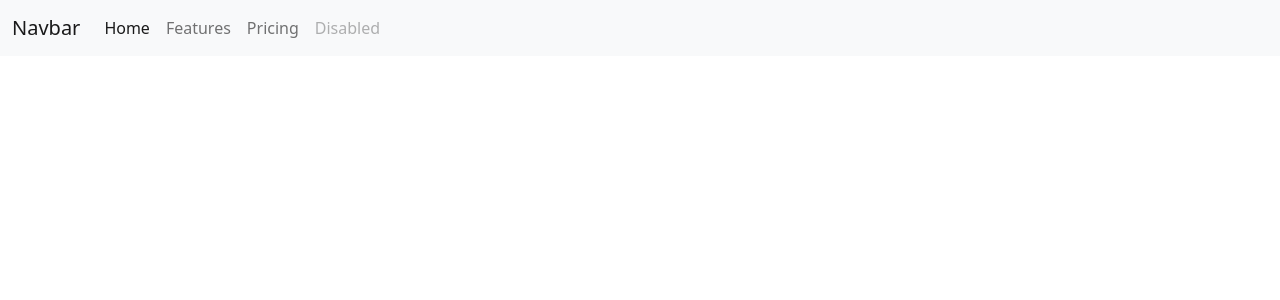
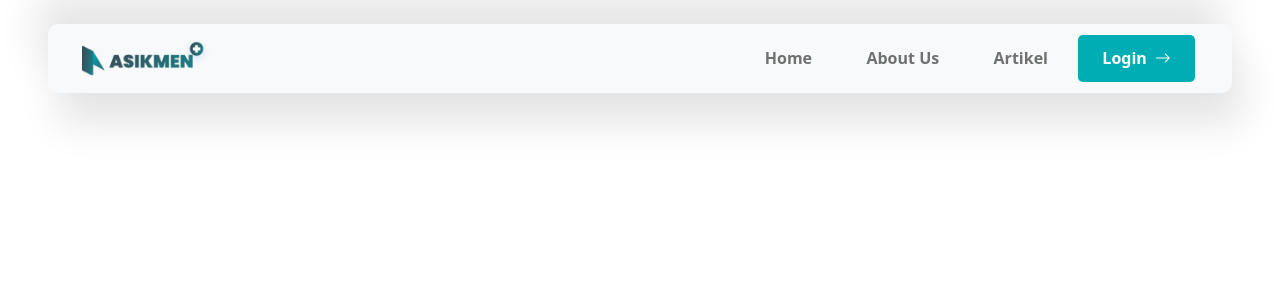
Before and after one commit to diasramadhan/capstone-asikmen, a React (Create React App) app: page / in a window 1280 px wide. Shown: the top 300 px of the page. Built offline with nearby package versions, Linux system fonts and the light colour scheme.

Commit message:
add Navbar

```diff
--- a/package.json
+++ b/package.json
@@ -40,6 +40,7 @@
     ]
   },
   "devDependencies": {
+    "@types/bootstrap": "^5.2.6",
     "eslint": "^8.28.0",
     "eslint-config-airbnb": "^19.0.4",
     "eslint-plugin-import": "^2.26.0",
--- a/public/index.html
+++ b/public/index.html
@@ -1,17 +1,15 @@
 <!DOCTYPE html>
 <html lang="en">
-
   <head>
-  <meta charset="UTF-8">
-  <meta http-equiv="X-UA-Compatible" content="IE=edge">
-  <meta name="viewport" content="width=device-width, initial-scale=1.0">
+    <meta charset="UTF-8" />
+    <meta http-equiv="X-UA-Compatible" content="IE=edge" />
+    <meta name="viewport" content="width=device-width, initial-scale=1.0" />
     <meta name="theme-color" content="#000000" />
-  <title>React App</title>
+    <title>ASIKMEN</title>
   </head>
 
   <body>
     <noscript>You need to enable JavaScript to run this app.</noscript>
     <div id="root"></div>
   </body>
-
 </html>
--- a/src/App.js
+++ b/src/App.js
@@ -1,50 +1,8 @@
 import React from 'react';
+import Navbar from './component/Navbar/Navbar';
 
 function App() {
-  return (
-    <nav className="navbar navbar-expand-lg navbar-light bg-light">
-      <div className="container-fluid">
-        <a className="navbar-brand" href="#">
-          Navbar
-        </a>
-        <button
-          className="navbar-toggler"
-          type="button"
-          data-bs-toggle="collapse"
-          data-bs-target="#navbarNav"
-          aria-controls="navbarNav"
-          aria-expanded="false"
-          aria-label="Toggle navigation"
-        >
-          <span className="navbar-toggler-icon" />
-        </button>
-        <div className="collapse navbar-collapse" id="navbarNav">
-          <ul className="navbar-nav">
-            <li className="nav-item">
-              <a className="nav-link active" aria-current="page" href="#">
-                Home
-              </a>
-            </li>
-            <li className="nav-item">
-              <a className="nav-link" href="#">
-                Features
-              </a>
-            </li>
-            <li className="nav-item">
-              <a className="nav-link" href="#">
-                Pricing
-              </a>
-            </li>
-            <li className="nav-item">
-              <a className="nav-link disabled" href="#" tabIndex="-1" aria-disabled="true">
-                Disabled
-              </a>
-            </li>
-          </ul>
-        </div>
-      </div>
-    </nav>
-  );
+  return <Navbar />;
 }
 
 export default App;
--- /dev/null
+++ b/src/component/Navbar/Navbar.js
@@ -0,0 +1,54 @@
+import React from 'react';
+import './Navbar.scss';
+
+function Navbar() {
+  return (
+    <nav className="navbar navbar-expand-lg navbar-light bg-light sticky-top my-nav">
+      <div className="container">
+        <a className="navbar-brand" href="#">
+          <img src="/img/logo-brand.png" alt="logo brand asikmen" height="36" />
+        </a>
+
+        <button
+          className="navbar-toggler"
+          type="button"
+          data-bs-toggle="collapse"
+          data-bs-target="#navbarSupportedContent"
+          aria-controls="navbarSupportedContent"
+          aria-expanded="false"
+          aria-label="Toggle navigation"
+        >
+          <span className="navbar-toggler-icon" />
+        </button>
+
+        <div className="collapse navbar-collapse" id="navbarSupportedContent">
+          <ul className="navbar-nav ms-auto mb-2 mb-lg-0">
+            <li className="nav-item">
+              <a className="nav-link" aria-current="page" href="#">
+                Home
+              </a>
+            </li>
+            <li className="nav-item ">
+              <a className="nav-link" aria-current="page" href="#product">
+                About Us
+              </a>
+            </li>
+            <li className="nav-item ">
+              <a className="nav-link" aria-current="page" href="#footer">
+                Artikel
+              </a>
+            </li>
+            <li className="nav-item btn-login d-flex align-items-center text-white ">
+              <a className="nav-link nav-link__login" aria-current="page" href="#login">
+                Login
+                <i className="bi bi-arrow-right" />
+              </a>
+            </li>
+          </ul>
+        </div>
+      </div>
+    </nav>
+  );
+}
+
+export default Navbar;
--- /dev/null
+++ b/src/component/Navbar/Navbar.scss
@@ -0,0 +1,37 @@
+.my-nav {
+  margin: 1rem 1.5rem;
+  border-radius: 10px;
+  box-shadow: -10px -30px 40px rgba($color: #000, $alpha: 0.1), 10px 30px 40px rgba(0, 0, 0, 0.11);
+
+  .nav-item {
+    margin: 0.2rem;
+  }
+
+  .btn-login {
+    background-color: #00adb5;
+    border-radius: 5px;
+    &:hover {
+      box-shadow: 0px 2px 15px #73f4fa;
+    }
+    a {
+      color: white;
+    }
+  }
+  .nav-link {
+    padding: 0.7rem 1.5rem !important;
+    font-weight: 600;
+    &:hover:not(.nav-link__login) {
+      color: #00adb5;
+    }
+  }
+}
+.bi-arrow-right {
+  font-size: medium;
+  margin-left: 0.5rem;
+}
+
+@media only screen and (min-width: 992px) {
+  .my-nav {
+    margin: 1.5rem 3rem;
+  }
+}
--- a/src/styles/style.scss
+++ b/src/styles/style.scss
@@ -1 +1,4 @@
 @import 'bootstrap/scss/bootstrap';
+
+// For bootstrap icons
+@import url('https://cdn.jsdelivr.net/npm/bootstrap-icons@1.10.2/font/bootstrap-icons.css');
```
Also changed, not shown: public/img/logo-asikmen.png (added), public/img/logo-brand.png (added). Lines whose indentation alone changed are shown as unchanged.
